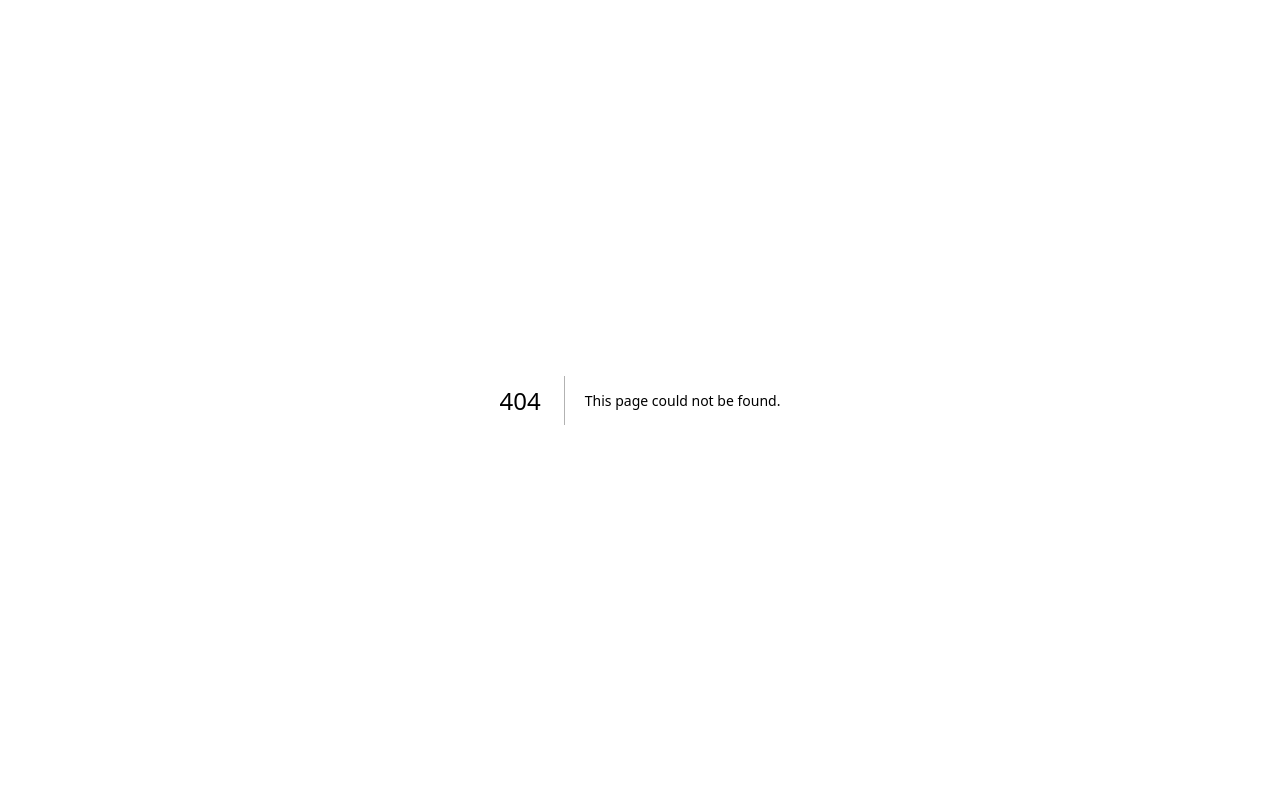
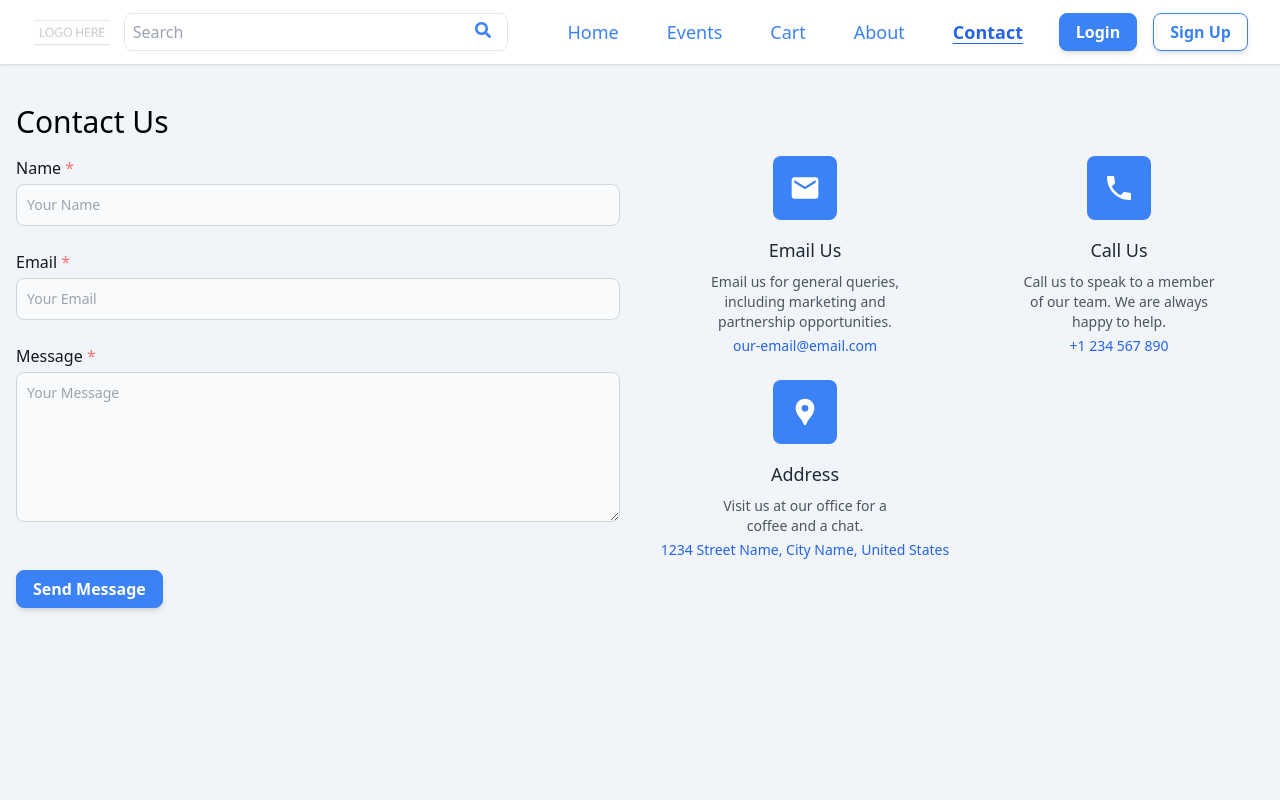
Before and after one commit to abbassays/event-brite, a Next.js app: page /contact in a window 1280 px wide. Before the commit this address had no page. Shown: the top 800 px of the page. Built offline with nearby package versions, Linux system fonts and the light colour scheme.

Commit message:
contact us done

```diff
--- /dev/null
+++ b/components/Others/ContactInfo.tsx
@@ -0,0 +1,47 @@
+import React from "react";
+import { MdEmail, MdPhone, MdLocationPin } from "react-icons/md";
+
+const ContactInfo = () => {
+  const items = [
+    {
+      title: "Email Us",
+      description:
+        "Email us for general queries, including marketing and partnership opportunities.",
+      value: "our-email@email.com",
+      Icon: MdEmail,
+    },
+    {
+      title: "Call Us",
+      description:
+        "Call us to speak to a member of our team. We are always happy to help.",
+      value: "+1 234 567 890",
+      Icon: MdPhone,
+    },
+    {
+      title: "Address",
+      description: "Visit us at our office for a coffee and a chat.",
+      value: "1234 Street Name, City Name, United States",
+      Icon: MdLocationPin,
+    },
+  ];
+  return (
+    <div className="grid sm:grid-cols-2 md:grid-cols-3 lg:grid-cols-2 gap-6">
+      {items.map((item, index) => (
+        <div key={index} className="flex flex-col items-center justify-center">
+          <div className="flex items-center justify-center p-4 mb-4 text-white bg-blue-500 rounded-lg">
+            <item.Icon size={32} />
+          </div>
+          <div className="text-center">
+            <h4 className="mb-2 text-lg font-medium text-gray-800">
+              {item.title}
+            </h4>
+            <p className="text-sm text-gray-600 max-w-[200px] mx-auto">{item.description}</p>
+            <p className="mt-1 text-sm text-blue-600 hover:underline">{item.value}</p>
+          </div>
+        </div>
+      ))}
+    </div>
+  );
+};
+
+export default ContactInfo;
--- /dev/null
+++ b/components/Others/ContactUsForm.tsx
@@ -0,0 +1,74 @@
+import React from "react";
+import { useForm } from "react-hook-form";
+
+import { ContactUs } from "../../types";
+
+import Input from "../UI/Input";
+import Textarea from "../UI/Textarea";
+import Button from "../UI/Button";
+
+/*
+  in my react typescript app there is a container component that maps some cards, each card is a component, inside each card there is a delete modal,
+  when a delete button on a card is clicked, the modal of the card opens asking for confirmation, the problem is that there are many modals.
+  I want to remodel this in a way that there is one single modal inside the container componenent, and when delete button is pressed on a card, the modal opens and it gets card's id via which it deletes a specific card.
+  how can this be done?
+ */
+
+const ContactUsForm = () => {
+  const {
+    register,
+    handleSubmit,
+    formState: { errors },
+  } = useForm<ContactUs>();
+
+  const onSubmit = (data: ContactUs) => {
+    console.log("Submitting data", data, "\nErrors are", errors);
+    /* Create Event on backend */
+  };
+
+  return (
+    <form onSubmit={handleSubmit(onSubmit)}>
+      <Input
+        type="text"
+        label="Name"
+        placeholder="Your Name"
+        name="name"
+        register={register}
+        errors={errors}
+        rules={{ required: "Name is required" }}
+      />
+      <Input
+        type="text"
+        label="Email"
+        placeholder="Your Email"
+        name="email"
+        register={register}
+        errors={errors}
+        rules={{
+          required: "Name is required",
+          pattern: {
+            value: /^[A-Z0-9._%+-]+@[A-Z0-9.-]+\.[A-Z]{2,}$/i,
+            message: "Invalid email address",
+          },
+        }}
+      />
+      <div className="row-span-2">
+        <Textarea
+          label="Message"
+          placeholder="Your Message"
+          name="message"
+          register={register}
+          errors={errors}
+          rules={{ required: "Message is required" }}
+        />
+      </div>
+      <div className="mt-6">
+        <Button type="submit" variant="primary">
+          Send Message
+        </Button>
+      </div>
+    </form>
+  );
+};
+
+export default ContactUsForm;
--- a/components/UI/Footer.tsx
+++ b/components/UI/Footer.tsx
@@ -29,28 +29,28 @@ const Footer = () => {
       subItems: [
         {
           title: "Home",
-          link: "",
+          link: "/",
         },
         {
           title: "Events",
-          link: "",
+          link: "/events",
+        },
+        {
+          title: "Cart",
+          link: "/cart",
         },
       ],
     },
     {
-      title: "Create",
+      title: "More",
       subItems: [
         {
-          title: "Events",
-          link: "",
+          title: "About Us",
+          link: "/about",
         },
         {
-          title: "Tickets",
-          link: "",
-        },
-        {
-          title: "Organisers",
-          link: "",
+          title: "Contact Us",
+          link: "/contact",
         },
       ],
     },
--- a/components/UI/Navbar/Navbar.tsx
+++ b/components/UI/Navbar/Navbar.tsx
@@ -39,6 +39,14 @@ function Navbar() {
       name: "Cart",
       link: "/cart",
     },
+    {
+      name: "About",
+      link: "/about",
+    },
+    {
+      name: "Contact",
+      link: "/contact",
+    },
   ];
 
   const handleLogin = () => {
@@ -55,19 +63,19 @@ function Navbar() {
 
   return (
     <nav className="bg-white shadow">
-      <div className="xl:max-w-7xl md:max-w-5xl sm:max-w-xl mx-auto px-2 sm:px-6 lg:px-8">
+      <div className="xl:max-w-7xl md:max-w-5xl sm:max-w-xl mx-auto px-2 sm:px-6 xl:px-8">
         <div className="flex justify-between h-16">
           <div className="flex-shrink-0 flex items-center">
             <a href="/">
               <Image
-                className="block lg:hidden h-8 w-auto "
+                className="block xl:hidden h-8 w-auto "
                 src="/images/logo.png"
                 alt="Logo"
                 width={32}
                 height={32}
               />
               <Image
-                className="hidden lg:block h-8 w-auto "
+                className="hidden xl:block h-8 w-auto "
                 src="/images/logo.png"
                 alt="Logo"
                 width={48}
@@ -80,7 +88,7 @@ function Navbar() {
             <SearchBar />
 
             <button
-              className="inline-flex items-center justify-center ml-4 p-2 rounded-md text-gray-400 hover:text-gray-500 hover:bg-gray-100 focus:outline-none focus:bg-gray-100 focus:text-gray-500 lg:hidden"
+              className="inline-flex items-center justify-center ml-4 p-2 rounded-md text-gray-400 hover:text-gray-500 hover:bg-gray-100 focus:outline-none focus:bg-gray-100 focus:text-gray-500 xl:hidden"
               onClick={() => setMenuOpen(!menuOpen)}
             >
               <svg
@@ -110,7 +118,7 @@ function Navbar() {
             </button>
           </div>
 
-          <div className="hidden lg:ml-6 lg:flex lg:items-center">
+          <div className="hidden xl:ml-6 xl:flex xl:items-center">
             {isAdmin
               ? navbarItems
                   .filter(
@@ -148,7 +156,7 @@ function Navbar() {
                   ))}
           </div>
 
-          <div className=" lg:flex justify-between space-x-4 hidden ">
+          <div className=" xl:flex justify-between space-x-4 hidden ">
             {isAdmin ? (
               <Button variant="secondary" onClick={handleLogout}>
                 Logout
@@ -170,7 +178,7 @@ function Navbar() {
       <div
         className={`${
           menuOpen ? "absolute" : "hidden"
-        } lg:hidden border-t bg-white pr-10 right-6 rounded-b-lg z-40`}
+        } xl:hidden border-t bg-white pr-10 right-6 rounded-b-lg z-40`}
       >
         <div className="px-2 pt-2 pb-3 space-y-1">
           {navbarItems.map((item, index) => (
--- /dev/null
+++ b/pages/contact.tsx
@@ -0,0 +1,26 @@
+import React from "react";
+
+import Layout from "../components/UI/Layout";
+import Container from "../components/UI/Container";
+import ContactUsForm from "../components/Others/ContactUsForm";
+import ContactInfo from "../components/Others/ContactInfo";
+type Props = {};
+
+const ContactUsPage = (props: Props) => {
+  return (
+    <Layout title="Contact Us">
+      <Container title="Contact Us">
+        <div className=" flex justify-between flex-col lg:flex-row lg:space-y-0 space-y-10 lg:space-x-10">
+          <div className="w-full">
+            <ContactUsForm />
+          </div>
+          <div className="w-full">
+            <ContactInfo />
+          </div>
+        </div>
+      </Container>
+    </Layout>
+  );
+};
+
+export default ContactUsPage;
--- a/types/index.ts
+++ b/types/index.ts
@@ -85,3 +85,9 @@ export interface OrderType extends CartType {
 }
 
 export type QRCodeTicketType = BoughtTicketType & EventType;
+
+export interface ContactUs {
+  name: string;
+  email: string;
+  message: string;
+}
```
